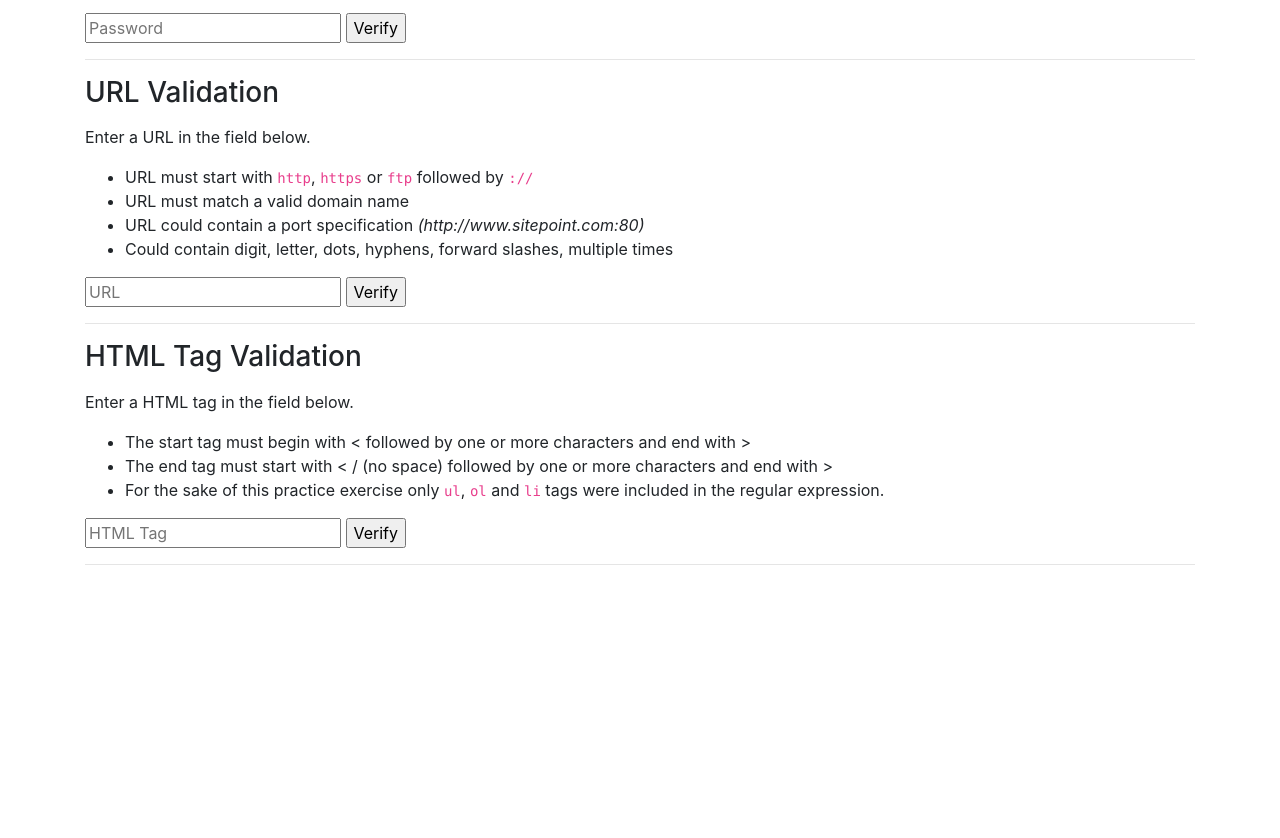
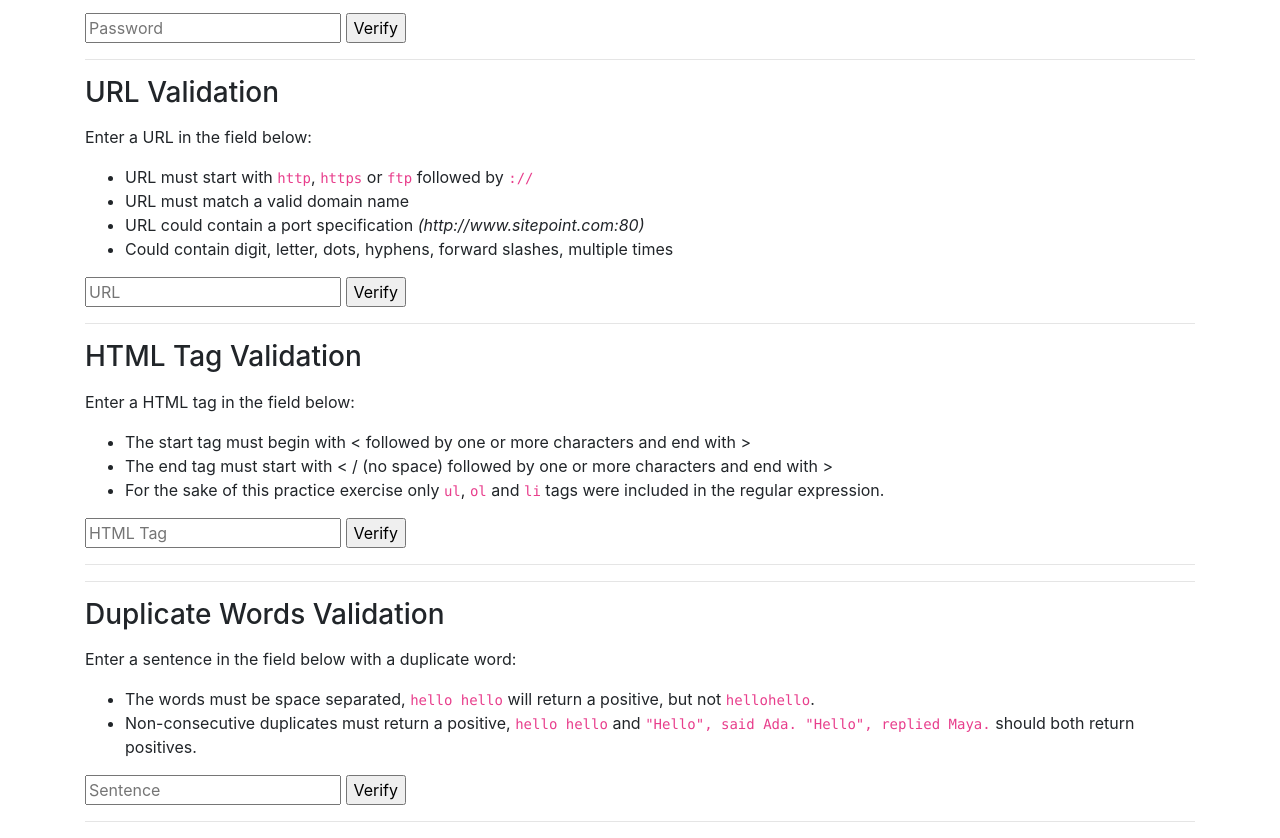
Before and after one commit to MarcLignarius/JS.RegExPractice, a plain HTML site: page index.html in a window 1280 px wide. Shown: the part 405-1243 px from the top of the page. Before the commit the page ends 986 px from the top, so only its background shows below. Drawn offline with Linux system fonts and the light colour scheme.

Commit message:
add instructions for duplicate words validation

```diff
--- a/index.html
+++ b/index.html
@@ -36,7 +36,7 @@
       <hr>
       <h3 class="mb-3">URL Validation</h3>
       <form class="mb-3" id="urlValidation">
-        <p>Enter a URL in the field below.</p>
+        <p>Enter a URL in the field below:</p>
         <ul>
           <li>URL must start with <code>http</code>, <code>https</code> or <code>ftp</code> followed by <code>://</code></li>
           <li>URL must match a valid domain name</li>
@@ -57,7 +57,7 @@
       <hr>
       <h3 class="mb-3">HTML Tag Validation</h3>
       <form class="mb-3" id="htmlValidation">
-        <p>Enter a HTML tag in the field below.</p>
+        <p>Enter a HTML tag in the field below:</p>
         <ul>
           <li>The start tag must begin with < followed by one or more characters and end with > </li>
           <li>The end tag must start with < / (no space) followed by one or more characters and end with ></li>
@@ -75,6 +75,28 @@
       </form>
       <div id="htmlOutput"></div>
       <hr>
+    </form>
+    <div id="passwordOutput"></div>
+    <hr>
+    <h3 class="mb-3">Duplicate Words Validation</h3>
+    <form class="mb-3" id="duplicateValidation">
+      <p>Enter a sentence in the field below with a duplicate word:</p>
+      <ul>
+        <li>The words must be space separated, <code>hello hello</code> will return a positive, but not <code>hellohello</code>.</li>
+        <li>Non-consecutive duplicates must return a positive, <code>hello hello</code> and <code>"Hello", said Ada. "Hello", replied Maya.</code> should both return positives.</li>
+      </ul>
+      <input
+        onfocus="this.value=''"
+        type="text"
+        name="duplicate"
+        id="duplicate"
+        placeholder="Sentence"
+        required
+      />
+      <input type="submit" value="Verify" />
+    </form>
+    <div id="duplicateOutput"></div>
+    <hr>
     </div>
   </body>
 </html>
```
